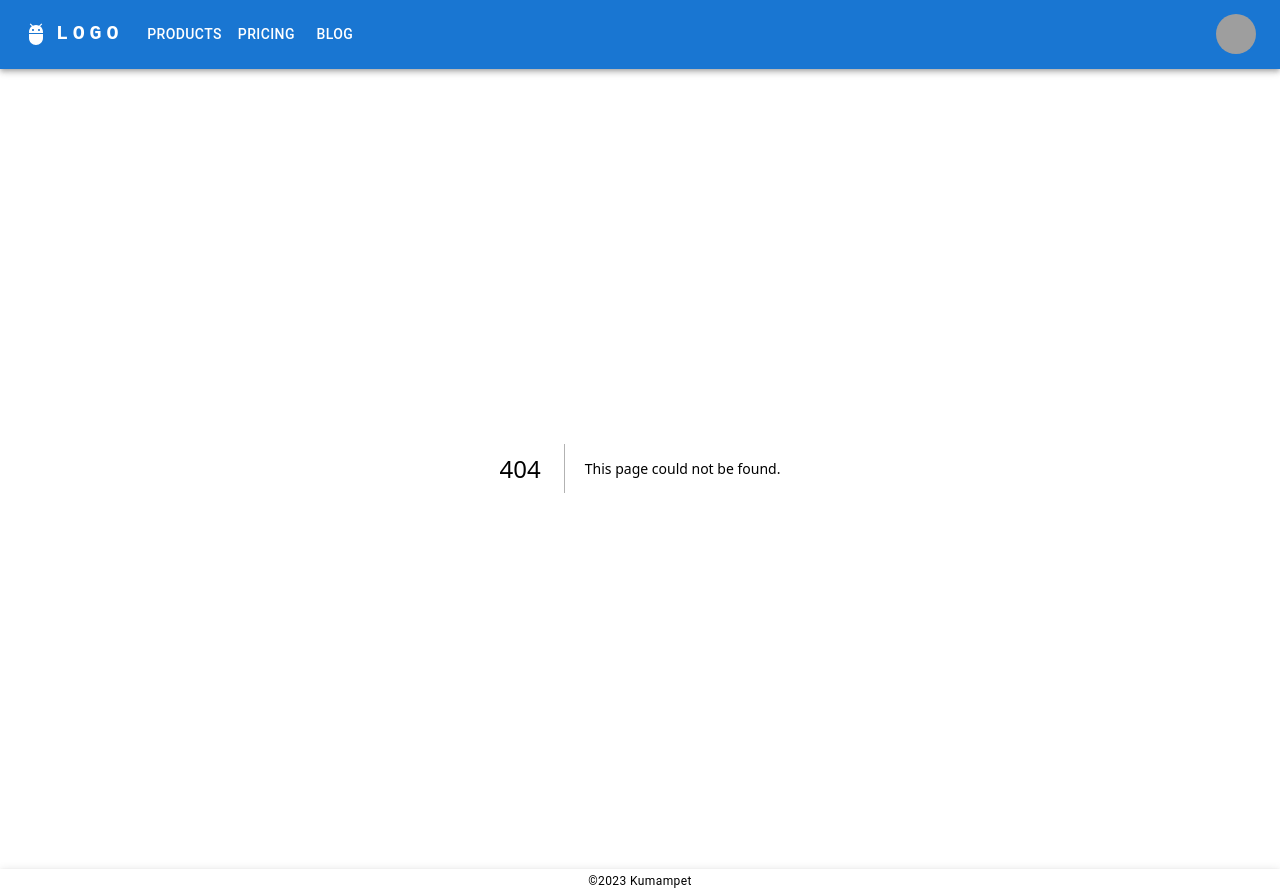
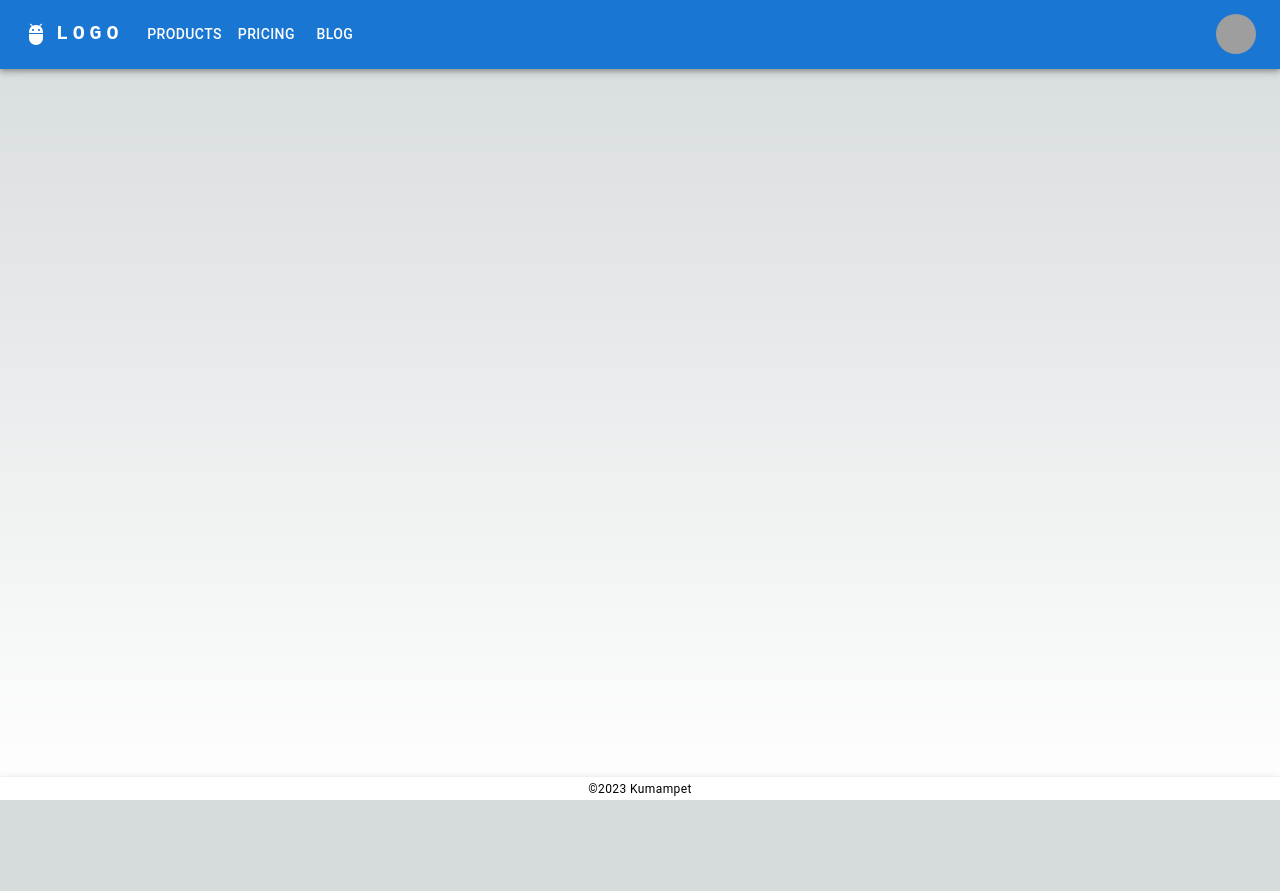
Before and after one commit to Kumampet/portfolio, a Next.js app: page /about in a window 1280 px wide. Before the commit this address had no page. After the commit the page ends 800 px from the top, so only its background shows below. Built offline with nearby package versions, Linux system fonts and the light colour scheme; grey boxes are pictures that could not be loaded.

Commit message:
Footerを下端固定

```diff
--- a/src/app/globals.scss
+++ b/src/app/globals.scss
@@ -86,6 +86,7 @@ body {
 }
 
 body {
+  position: relative;
   color: rgb(var(--foreground-rgb));
   background: linear-gradient(
       to bottom,
@@ -105,3 +106,13 @@ a {
     color-scheme: dark;
   }
 }
+
+.root-layout-flex-container {
+  display: flex;
+  flex-direction: column;
+  min-height: 100vh;
+}
+.root-layout-contents-box {
+  display: block;
+  flex: 1 0 auto;
+}
--- a/src/app/layout.tsx
+++ b/src/app/layout.tsx
@@ -16,9 +16,13 @@ export default function RootLayout({ children }: Readonly<{ children: React.Reac
   return (
     <html lang='ja'>
       <body className={inter.className}>
-        <CustomAppBar />
-        {children}
-        <Footer/>
+        <div className="root-layout-flex-container">
+          <CustomAppBar />
+          <div className="root-layout-contents-box">
+            {children}
+          </div>
+          <Footer />
+        </div>
       </body>
     </html>
   );
--- a/src/components/Footer.tsx
+++ b/src/components/Footer.tsx
@@ -8,7 +8,7 @@ import Typography from "@mui/material/Typography";
 const Footer = (): React.ReactNode => {
   return (
     <React.Fragment>
-      <AppBar component="footer" position="static" sx={{ backgroundColor: '#fff' }}>
+      <AppBar component="footer" position="relative" sx={{ backgroundColor: '#fff' }}>
         <Container maxWidth="md">
           <Box sx={{ textAlign: 'center' }}>
             <Typography variant="caption" sx={{ color: 'black' }}>
```
Also changed, not shown: src/app/about/page.tsx (added, +11 -0 lines).
